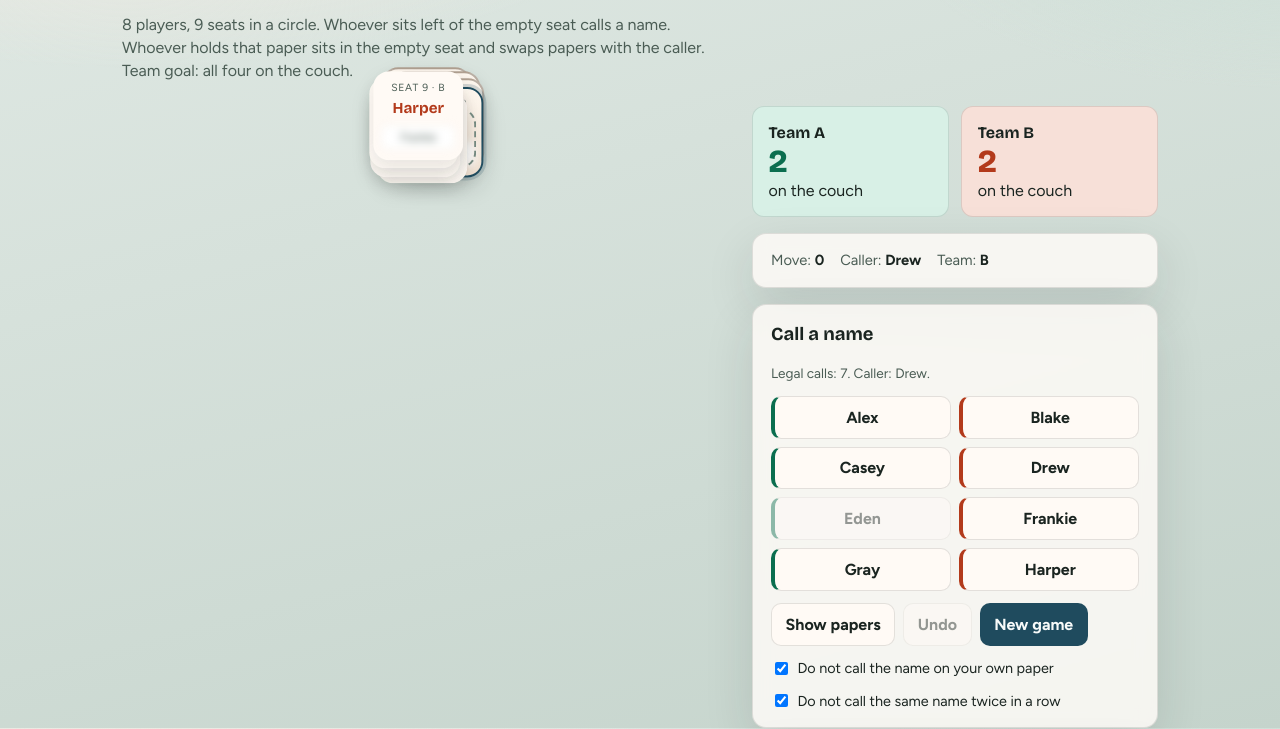
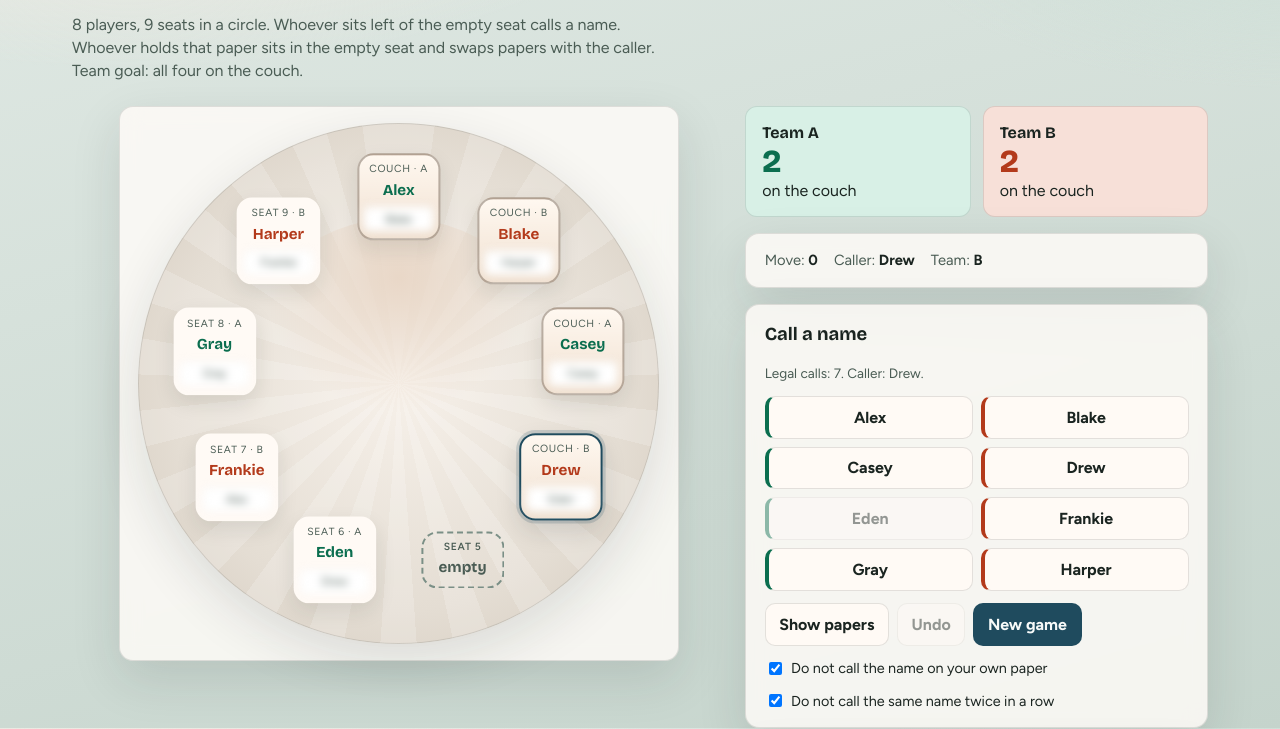
Before and after one commit to DenysPiven/Couch-of-Power, a website built with Vite: page index.html in a window 1280 px wide. Shown: the part 72-801 px from the top of the page. Built offline with nearby package versions, Linux system fonts and the light colour scheme.

Commit message:
Fix board layout so seats sit in a circle
Give the board an in-flow square size instead of an empty absolute
wrapper that collapsed, and set seat left/top directly for laptops.

```diff
--- a/src/main.js
+++ b/src/main.js
@@ -58,7 +58,7 @@ function newGame() {
 function seatPosition(index) {
   // Seat 0 at top; clockwise. Couch = 0..3 near the top.
   const angle = (-90 + index * (360 / SEAT_COUNT)) * (Math.PI / 180);
-  const radius = 38;
+  const radius = 36;
   const x = 50 + radius * Math.cos(angle);
   const y = 50 + radius * Math.sin(angle);
   return { x, y };
@@ -71,8 +71,8 @@ function ensureSeats() {
     const el = document.createElement('div');
     el.className = 'seat';
     el.dataset.seat = String(i);
-    el.style.setProperty('--x', `${x}%`);
-    el.style.setProperty('--y', `${y}%`);
+    el.style.left = `${x}%`;
+    el.style.top = `${y}%`;
     boardEl.appendChild(el);
   }
 }
--- a/src/styles/main.css
+++ b/src/styles/main.css
@@ -89,8 +89,9 @@ a:hover {
 
 main {
   padding: 0.5rem clamp(1rem, 3vw, 2rem) 3rem;
-  max-width: 1100px;
+  max-width: 1200px;
   margin: 0 auto;
+  min-width: 0;
 }
 
 .lead {
@@ -111,25 +112,32 @@ main {
 .layout-game {
   display: grid;
   gap: 1.25rem;
+  min-width: 0;
+  width: 100%;
 }
 
-@media (min-width: 860px) {
+@media (min-width: 960px) {
   .layout-game {
-    grid-template-columns: 1.2fr 0.8fr;
+    grid-template-columns: minmax(0, 1.2fr) minmax(280px, 0.85fr);
     align-items: start;
   }
 }
 
 .board-wrap {
   position: relative;
-  aspect-ratio: 1;
+  width: 100%;
   max-width: min(100%, 560px);
   margin: 0 auto;
+  min-width: 0;
+  /* Keep padding from .panel, but board itself provides the square size. */
+  overflow: visible;
 }
 
 .board {
-  position: absolute;
-  inset: 0;
+  position: relative;
+  width: 100%;
+  aspect-ratio: 1 / 1;
+  min-height: 280px;
   border-radius: 50%;
   background:
     repeating-conic-gradient(
@@ -156,16 +164,14 @@ main {
 }
 
 .seat {
-  --x: 50%;
-  --y: 50%;
   position: absolute;
-  left: var(--x);
-  top: var(--y);
-  width: clamp(4.4rem, 14vw, 5.6rem);
+  left: 50%;
+  top: 50%;
+  width: clamp(3.6rem, 18%, 5.2rem);
   transform: translate(-50%, -50%);
   border: 2px solid transparent;
   border-radius: 16px;
-  padding: 0.45rem 0.35rem 0.55rem;
+  padding: 0.4rem 0.3rem 0.45rem;
   background: var(--surface-solid);
   box-shadow: 0 8px 20px rgba(26, 36, 32, 0.1);
   cursor: default;
@@ -174,7 +180,8 @@ main {
     box-shadow 0.25s ease,
     border-color 0.2s ease;
   text-align: center;
-  font-size: 0.78rem;
+  font-size: 0.72rem;
+  z-index: 1;
 }
 
 .seat.is-couch {
@@ -191,6 +198,7 @@ main {
 }
 
 .seat.is-caller {
+  z-index: 2;
   border-color: var(--accent);
   box-shadow:
     0 0 0 3px rgba(31, 75, 94, 0.18),
@@ -252,6 +260,7 @@ main {
   display: flex;
   flex-direction: column;
   gap: 1rem;
+  min-width: 0;
 }
 
 .scores {
```
